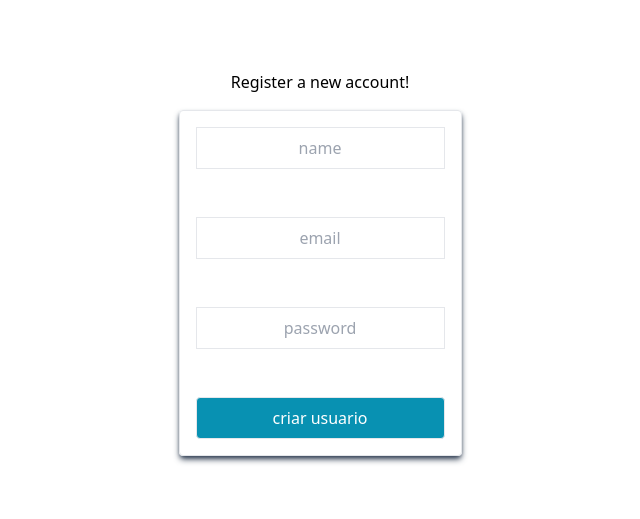
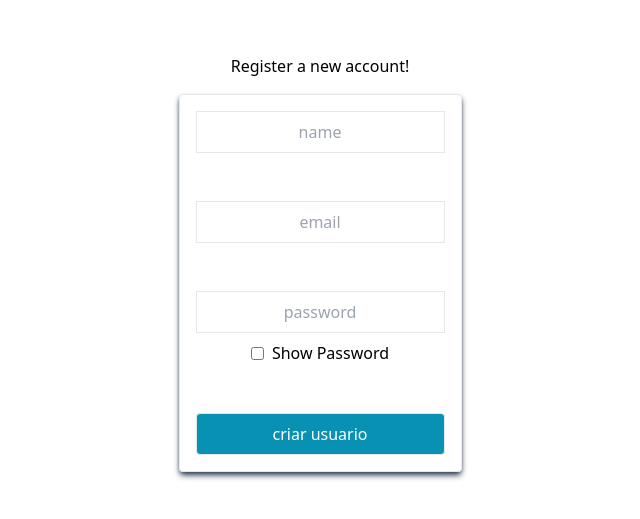
Before and after one commit to Paulorrf/rpg-game, a Next.js app: page /register in a window 1280 px wide. Shown: the part 137-656 px from the top of the page, without its empty margins (320-960 px from the left). Built offline with nearby package versions, Linux system fonts and the light colour scheme.

Commit message:
changed input type to password

```diff
--- a/src/pages/register.tsx
+++ b/src/pages/register.tsx
@@ -41,6 +41,8 @@ const register = () => {
     resolver: yupResolver(schema),
   });
 
+  const [handleCheckbox, setHandleCheckbox] = useState(false);
+
   console.log(errors);
 
   return (
@@ -73,13 +75,23 @@ const register = () => {
             {errors.email && "Please add a valid email!"}
           </p>
         </div>
-        <div className="mb-12">
+        <div className="mb-12 inline-block">
           <input
             className=" text-center border p-2"
-            type="text"
+            type={handleCheckbox ? "text" : "password"}
             placeholder="password"
             {...register("password")}
           />
+          <div className="flex mt-2 justify-center items-center">
+            <input
+              type="checkbox"
+              id="check"
+              onClick={() => setHandleCheckbox((prev) => !prev)}
+            />
+            <label className="ml-2" htmlFor="check">
+              Show Password
+            </label>
+          </div>
           <p className="text-red-600">
             {errors.email && "Please add a valid password!"}
           </p>
```
